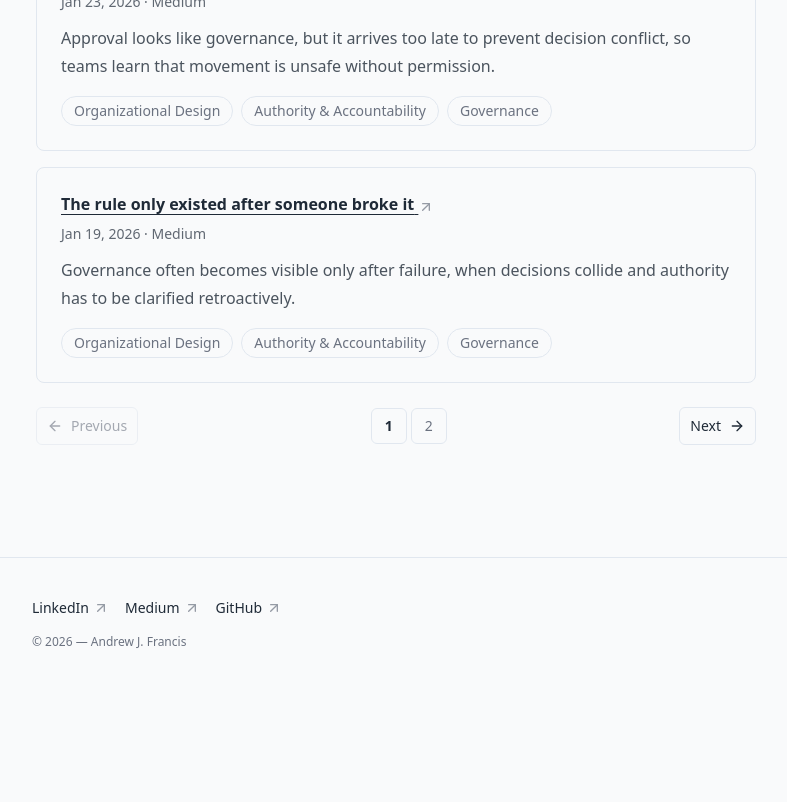
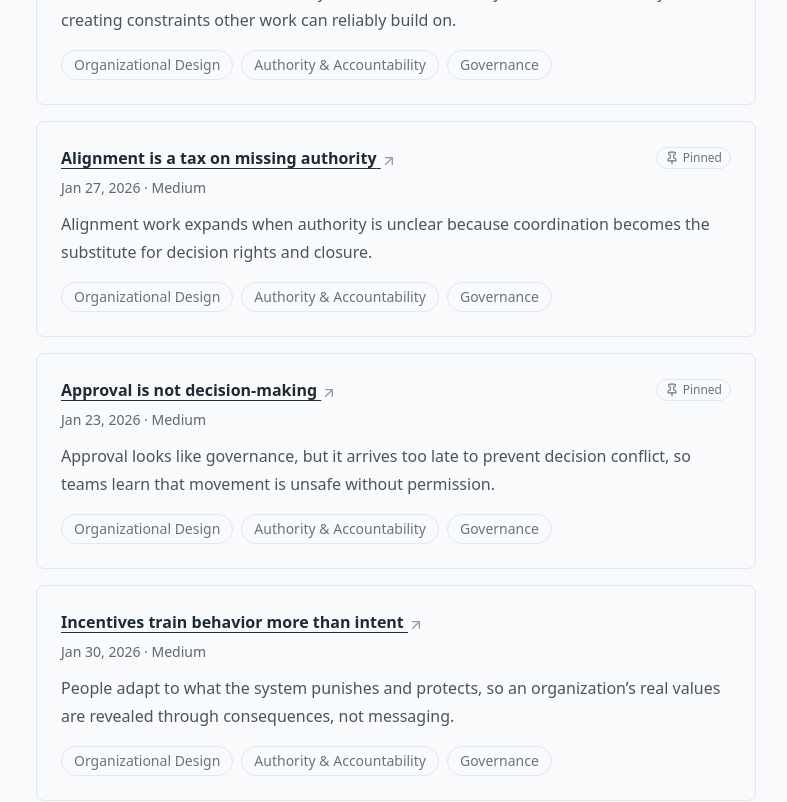
Before and after one commit to andrewjfrancis/andrewjfrancis-site, a Next.js app: page /writing in a window 1280 px wide. Shown: the part 1360-2162 px from the top of the page, without its empty margins (244-1031 px from the left). Before the commit the page ends 2050 px from the top, so only its background shows below. Built offline with nearby package versions, Linux system fonts and the light colour scheme.

Commit message:
Publish “Incentives train behavior more than intent”
Adds new writing entry and publishes it on-site.
Includes metadata, tags, publish date, and listing updates.
Links out to Medium version where applicable.

```diff
--- a/app/_lib/staticLastmod.ts
+++ b/app/_lib/staticLastmod.ts
@@ -6,7 +6,7 @@
  * Format: YYYY-MM-DD
  */
 export const STATIC_LASTMOD = {
-  home: "2026-01-27",
+  home: "2026-01-30",
   now: "2026-01-13",
   about: "2026-01-13",
 } as const;
--- a/app/about/page.tsx
+++ b/app/about/page.tsx
@@ -73,7 +73,16 @@ export default function AboutPage() {
         </p>
 
         <p>
-          If you want to reach me,{" "}
+          The essays here do not offer solutions or frameworks. They clarify
+          what is structurally happening.
+        </p>
+
+        <p>
+          This site is primarily a writing archive, not a public advisory
+          offering, but thoughtful connection is always welcome.
+        </p>
+
+        <p>
           <a
             href="https://www.linkedin.com/in/andrewjfrancis"
             target="_blank"
@@ -86,7 +95,7 @@ export default function AboutPage() {
               aria-hidden="true"
             />
           </a>{" "}
-          is the easiest way.
+          is the easiest way to reach me.
         </p>
       </div>
     </PageShell>
--- a/app/now/page.tsx
+++ b/app/now/page.tsx
@@ -67,7 +67,7 @@ export default function NowPage() {
             <li>Small surface area.</li>
             <li>Durability over speed.</li>
             <li>Simple defaults; fewer knobs.</li>
-            <li>No “strategy theater.”</li>
+            <li>No strategy ceremony.</li>
           </ul>
         </Card>
 
--- a/app/writing/_data/articles.ts
+++ b/app/writing/_data/articles.ts
@@ -20,9 +20,21 @@ export type Article = {
   pinOrder?: number; // real control
 };
 
-export const PAGE_SIZE = 5;
+export const PAGE_SIZE = 10;
 
 export const ARTICLES_REAL: Article[] = [
+  {
+    id: "2026-01-30-01",
+    title: "Incentives train behavior more than intent",
+    date: "2026-01-30",
+    year: 2026,
+    excerpt:
+      "People adapt to what the system punishes and protects, so an organization’s real values are revealed through consequences, not messaging.",
+    source: "medium",
+    externalUrl:
+      "https://medium.com/@andrewjfrancis/incentives-train-behavior-more-than-intent-38086b9fe7e6",
+    tags: ["Organizational Design", "Authority & Accountability", "Governance"],
+  },
   {
     id: "2026-01-27-01",
     title: "Alignment is a tax on missing authority",
@@ -33,6 +45,8 @@ export const ARTICLES_REAL: Article[] = [
     source: "medium",
     externalUrl:
       "https://medium.com/@andrewjfrancis/alignment-is-a-tax-on-missing-authority-7089fa64ee71",
+    pinned: true,
+    pinOrder: 4,
     tags: ["Organizational Design", "Authority & Accountability", "Governance"],
   },
   {
@@ -45,6 +59,8 @@ export const ARTICLES_REAL: Article[] = [
     source: "medium",
     externalUrl:
       "https://medium.com/@andrewjfrancis/closure-is-a-system-property-3c7d2757928e",
+    pinned: true,
+    pinOrder: 3,
     tags: ["Organizational Design", "Authority & Accountability", "Governance"],
   },
   {
@@ -57,6 +73,8 @@ export const ARTICLES_REAL: Article[] = [
     source: "medium",
     externalUrl:
       "https://medium.com/@andrewjfrancis/approval-is-not-decision-making-a2d62fd6a9de",
+    pinned: true,
+    pinOrder: 5,
     tags: ["Organizational Design", "Authority & Accountability", "Governance"],
   },
   {
@@ -93,6 +111,8 @@ export const ARTICLES_REAL: Article[] = [
     source: "medium",
     externalUrl:
       "https://medium.com/@andrewjfrancis/governance-is-how-organizations-decide-who-decides-50f81fb8cb62",
+    pinned: true,
+    pinOrder: 2,
     tags: ["Organizational Design", "Authority & Accountability", "Governance"],
   },
   {
@@ -106,7 +126,6 @@ export const ARTICLES_REAL: Article[] = [
     slug: "this-site-is-an-archive-not-a-feed",
     pinned: true,
     pinOrder: 0,
-    tags: ["Work"],
   },
   {
     id: "2026-01-09-01",
@@ -142,6 +161,8 @@ export const ARTICLES_REAL: Article[] = [
     source: "medium",
     externalUrl:
       "https://medium.com/@andrewjfrancis/most-strategy-fails-before-execution-even-starts-1033992be80e",
+    pinned: true,
+    pinOrder: 1,
     tags: ["Systems Thinking", "Decision Architecture", "Strategy"],
   },
 ];
```
